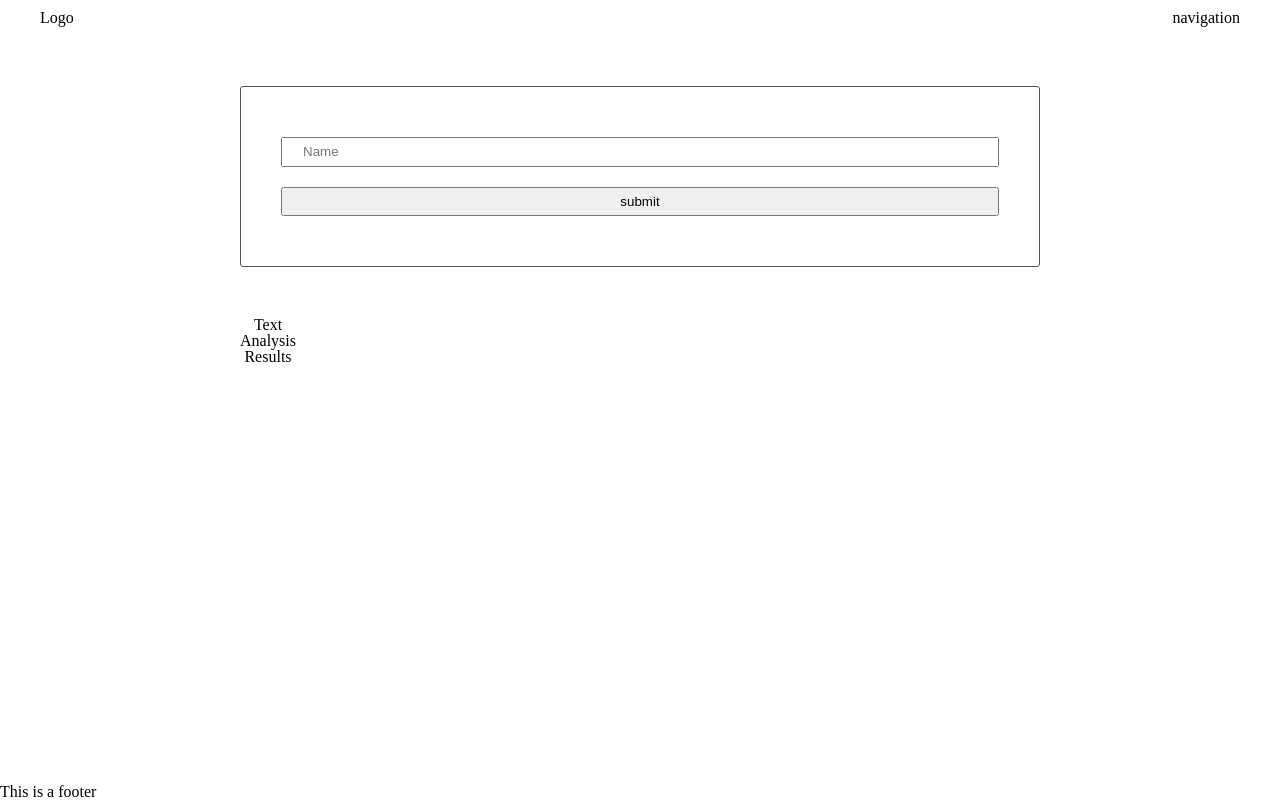
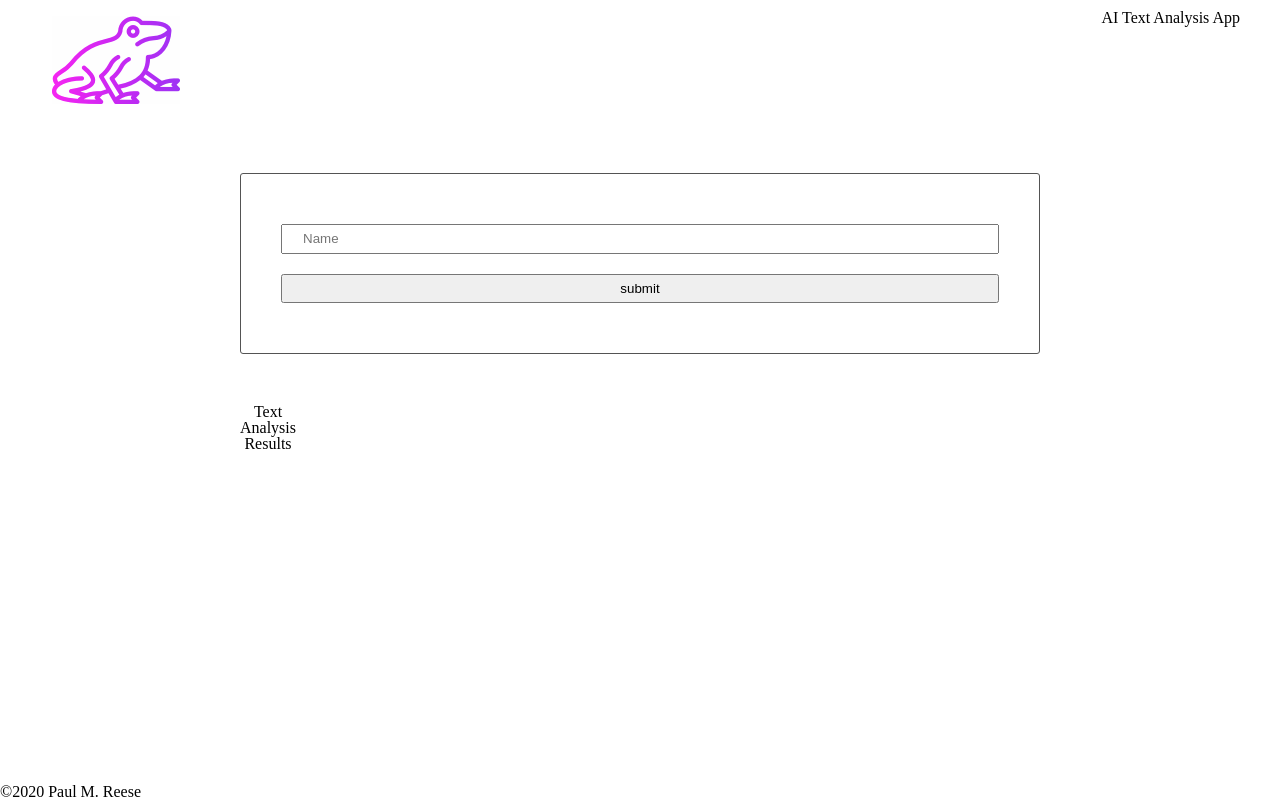
Before and after one commit to paulmreese/natural-language-processing, a website: page src/client/views/index.html in a window 1280 px wide. Drawn offline with nearby package versions, Linux system fonts and the light colour scheme; files that its build step writes are made by us from their sources.

Commit message:
Add header and footer

```diff
--- a/src/client/views/index.html
+++ b/src/client/views/index.html
@@ -13,11 +13,13 @@
     <body>
 
         <header>
-            <div class="">
-                Logo
+            <div class="logo-container">
+                <img src="../img/Mesmerizing-Frog-Logo.png" class="logo">
             </div>
-            <div class="">
-                navigation
+            <div class="title">
+                <h1>
+                    AI Text Analysis App
+                </h1>
             </div>
         </header>
 
@@ -39,7 +41,7 @@
         </main>
 
         <footer>
-            <p>This is a footer</p>
+            <p>©2020 Paul M. Reese</p>
         </footer>
 
     </body>
```
Also changed, not shown: src/client/img/Mesmerizing-Frog-Logo.png (added).
